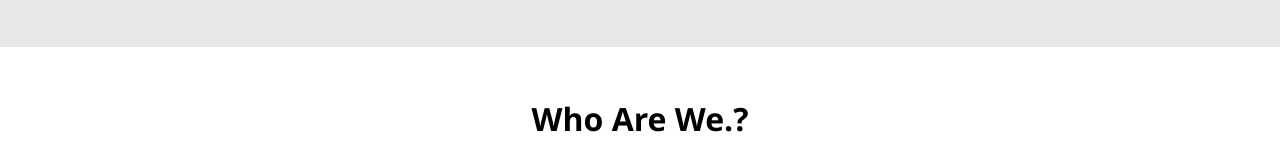
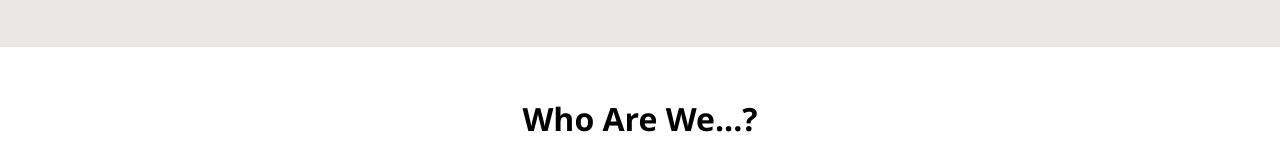
Before and after one commit to repobyprikshit001/7-days-at-LU, a plain HTML site: page TechStack/index.html in a window 1280 px wide. Shown: the part 1746-1913 px from the top of the page. Drawn offline with Linux system fonts and the light colour scheme; files whose address does not match are found by name.

Commit message:
text change

```diff
--- a/TechStack/index.html
+++ b/TechStack/index.html
@@ -152,7 +152,7 @@
 
 
      <div class="about">
-        <h1>Who Are We.?</h1>
+        <h1>Who Are We...?</h1>
         <div class="container about_container">
             <span class="start_text">Lorem</span> ipsum dolor sit, amet consectetur adipisicing elit. Iure pariatur libero repudiandae, repellendus illum vitae nemo ipsam porro, id eos animi dicta amet vero sunt perspiciatis maxime alias qui debitis.
             Lorem ipsum dolor sit, amet consectetur adipisicing elit. Iure pariatur libero repudiandae, repellendus illum vitae nemo ipsam porro, id eos animi dicta amet vero sunt perspiciatis maxime alias qui debitis.
```
